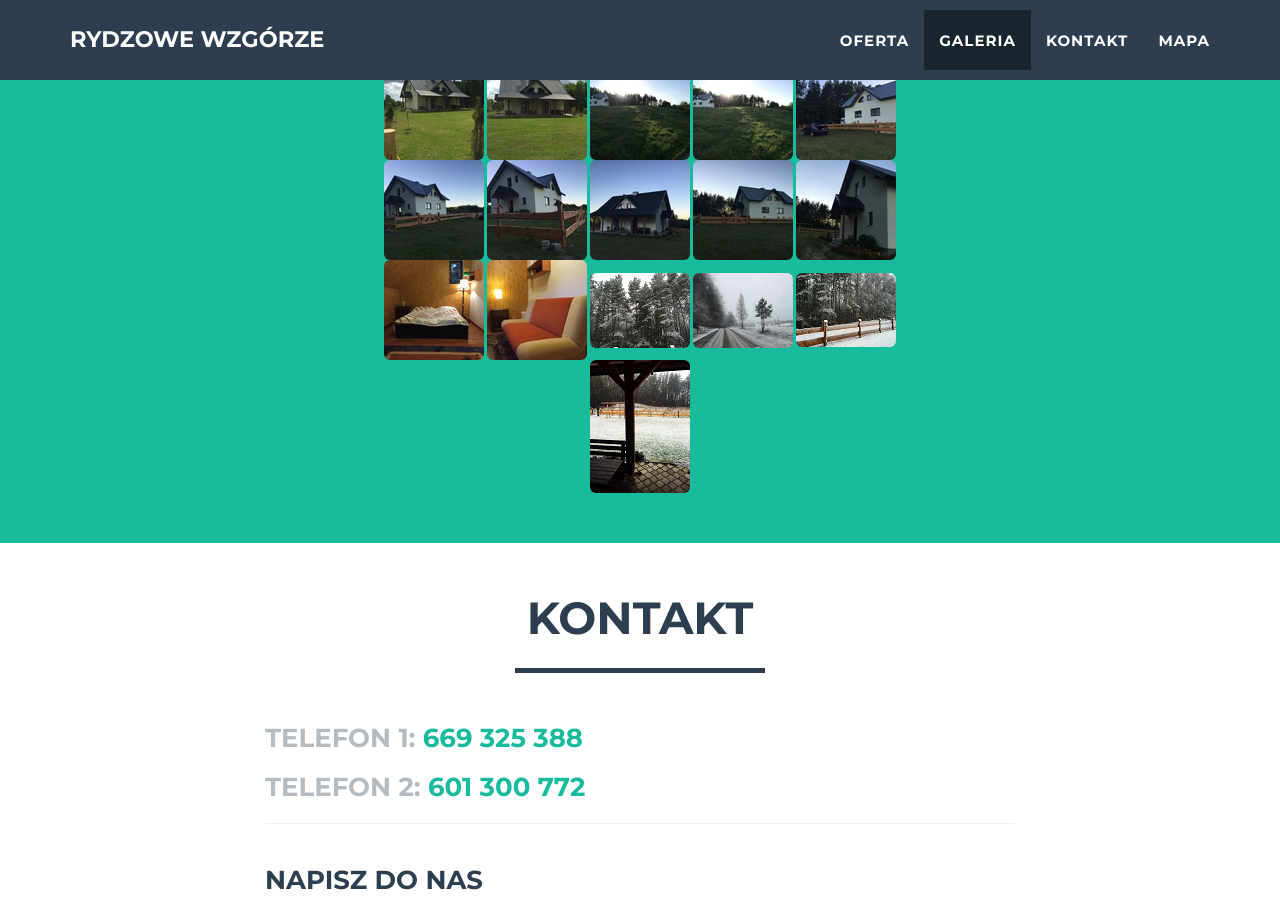
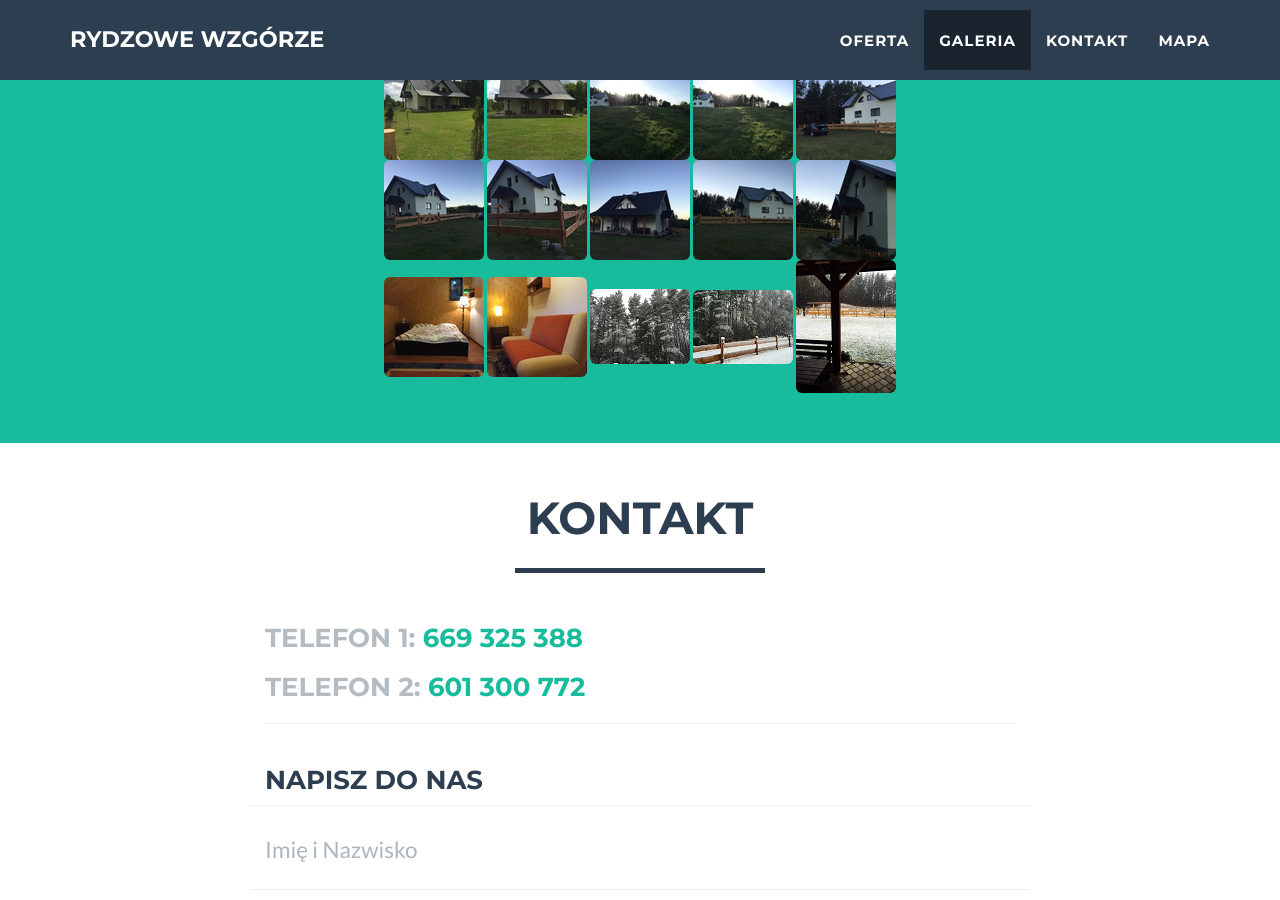
Before and after one commit to miensol/rydzowe-wzgorze, a Jekyll site: the page built from index.html, in a window 1280 px wide and 900 px high, scrolled down 3266 px. Built offline with Jekyll 4.4.1, drawn with Linux system fonts in a browser that asks for light colours.

Commit message:
usunięcie zdjęcia- zima

```diff
--- a/_config.yml
+++ b/_config.yml
@@ -61,6 +61,5 @@ gallery:
   - image: IMG_1268.JPG
   - image: IMG_1271.JPG
   - image: IMG_0782.JPG
-  - image: IMG_0799.JPG
   - image: IMG_0800.JPG
   - image: siema.jpg
```
